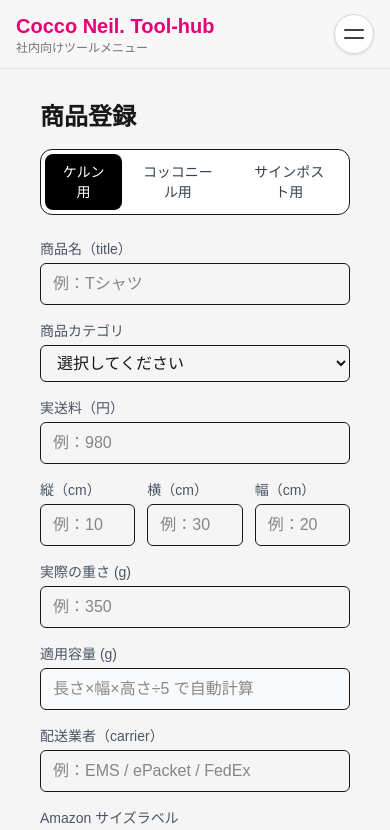
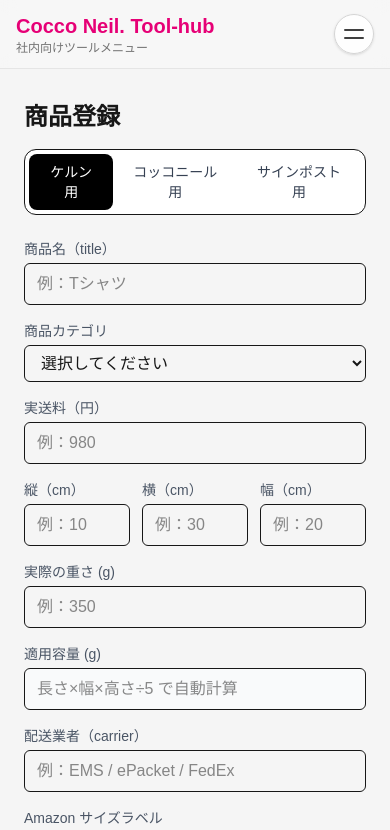
Before and after one commit to muu-ima/muu-tools-hub, a Next.js app: page /tools/shipping-manager/products/new in a window 390 px wide. Shown: the top 830 px of the page. Built offline with nearby package versions, Linux system fonts and the light colour scheme; a web font is replaced by a local one.

Commit message:
shipping-manager一覧画面のレイアウト修正・拡大

```diff
--- a/app/tools/layout.tsx
+++ b/app/tools/layout.tsx
@@ -156,8 +156,21 @@
       </header>
 
       {/* ▼ 各ページ本体 */}
-      <main className="flex-1 px-4 py-2 md:py-4">
-        <div className="mx-auto max-w-screen-2xl">{children}</div>
+      {/* ▼ 各ページ本体 */}
+      <main
+        className={`flex-1 py-2 md:py-4 ${
+          isShippingManager ? "px-0 md:px-2" : "px-4"
+        }`}
+      >
+        <div
+          className={
+            isShippingManager
+              ? "w-full" // ★ 発送管理だけは横幅フル
+              : "mx-auto max-w-screen-2xl" // 他のツールは今まで通り中央寄せ
+          }
+        >
+          {children}
+        </div>
       </main>
 
       {/* ▼ 右下のデコレーション（UK=猫 / US=犬） */}
--- a/app/tools/shipping-manager/products/ProductsPageClient.tsx
+++ b/app/tools/shipping-manager/products/ProductsPageClient.tsx
@@ -93,7 +93,7 @@
     <main className="h-screen flex flex-row">
       <Sidebar sp={sp} sheet={sheet} SHEETS={SHEETS} />
 
-      <section className="flex-1 flex flex-col p-6 overflow-hidden">
+      <section className="flex-1 flex flex-col p-6 overflow-hidden w-full max-w-none">
         {/* 件数 */}
         <div className="flex items-center justify-between mb-4">
           <h1 className="text-xl font-bold">発送商品一覧</h1>
--- a/features/products/constants.ts
+++ b/features/products/constants.ts
@@ -16,11 +16,3 @@
 
 // ついでに配列も型付きで
 export const CATEGORY_SLUGS: CategorySlug[] = Object.keys(CATEGORY_LABELS) as CategorySlug[];
-
-export const SHEETS = [
-  { key: "keln", label: "ケルン用", id:3},
-  { key: "cocconiel", label: "コッコニール用", id:4},
-  { key: "signpost", label: "サインポスト", id:5},
-] as const;
-
-export type SheetKey = (typeof SHEETS)[number]["key"];
```
